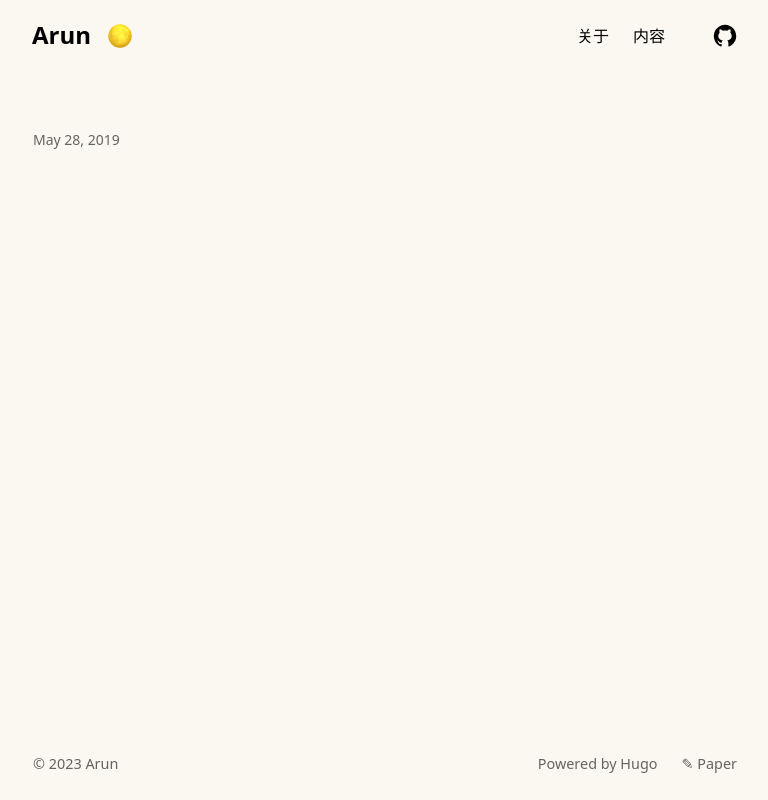
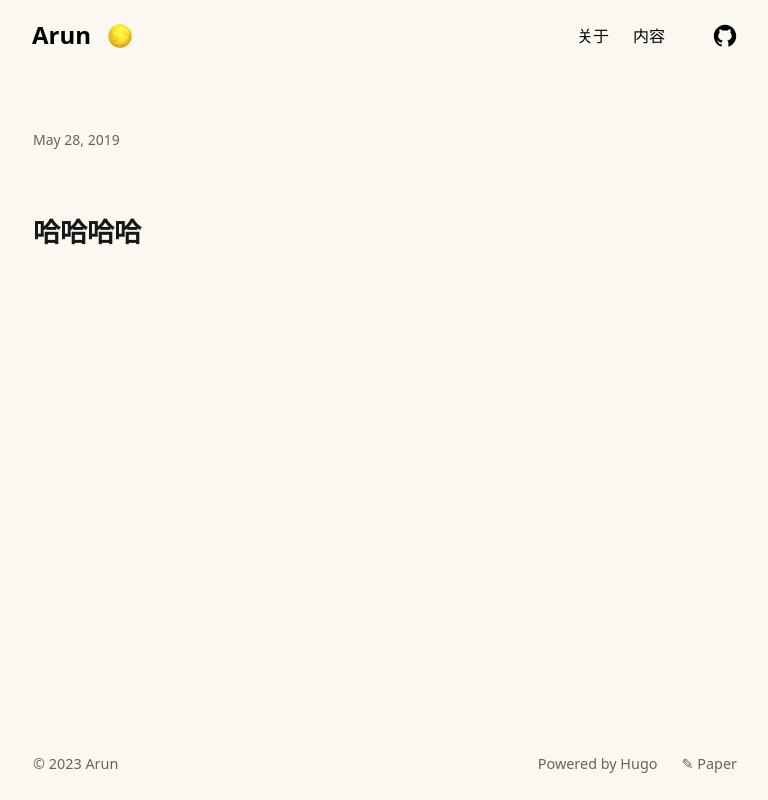
Before and after one commit to gitmkn/gitmkn.github.io, a plain HTML site: page archives/index.html in a window 1280 px wide. Shown: the whole page, without its empty margins (255-1023 px from the left). Drawn offline with Linux system fonts and the light colour scheme.

Commit message:
fix: 修改名称

```diff
--- a/archives/index.html
+++ b/archives/index.html
@@ -61,7 +61,7 @@
 
 
 
-  <meta name="description" content="" />
+  <meta name="description" content="哈哈哈哈 " />
   <meta name="author" content="Arun ma" />
 
 
@@ -120,13 +120,13 @@
 
 
   <meta itemprop="name" content="">
-<meta itemprop="description" content=""><meta itemprop="datePublished" content="2019-05-28T00:00:00+00:00" />
+<meta itemprop="description" content="哈哈哈哈 "><meta itemprop="datePublished" content="2019-05-28T00:00:00+00:00" />
 <meta itemprop="dateModified" content="2019-05-28T00:00:00+00:00" />
-<meta itemprop="wordCount" content="0">
+<meta itemprop="wordCount" content="1">
 <meta itemprop="keywords" content="" />
 
   <meta property="og:title" content="" />
-<meta property="og:description" content="" />
+<meta property="og:description" content="哈哈哈哈 " />
 <meta property="og:type" content="article" />
 <meta property="og:url" content="https://gitmkn.github.io/archives/" /><meta property="article:section" content="" />
 <meta property="article:published_time" content="2019-05-28T00:00:00+00:00" />
@@ -136,7 +136,7 @@
 
   <meta name="twitter:card" content="summary"/>
 <meta name="twitter:title" content=""/>
-<meta name="twitter:description" content=""/>
+<meta name="twitter:description" content="哈哈哈哈 "/>
 
 
 
@@ -276,7 +276,8 @@
 
   </header>
 
-  <section></section>
+  <section><h2 id="哈哈哈哈">哈哈哈哈</h2>
+</section>
 
 
 
--- a/index.xml
+++ b/index.xml
@@ -21,7 +21,7 @@
       <link>https://gitmkn.github.io/archives/</link>
       <pubDate>Tue, 28 May 2019 00:00:00 +0000</pubDate>
       <guid>https://gitmkn.github.io/archives/</guid>
-      <description></description>
+      <description>哈哈哈哈 </description>
     </item>
     <item>
       <title>About</title>
```
